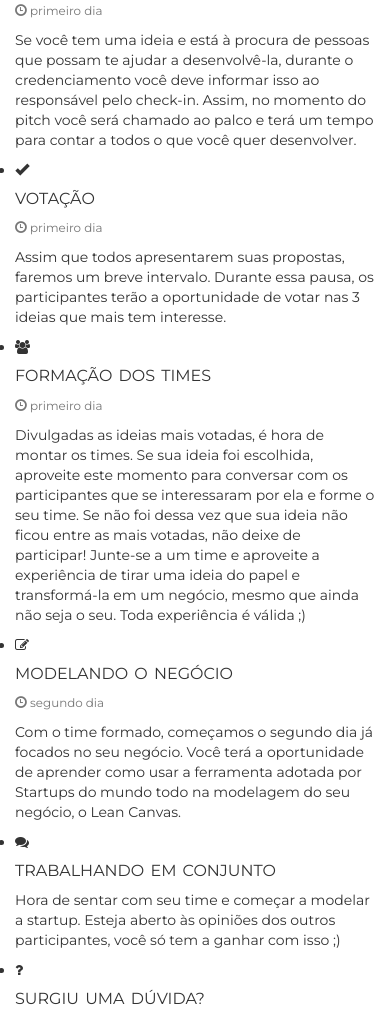
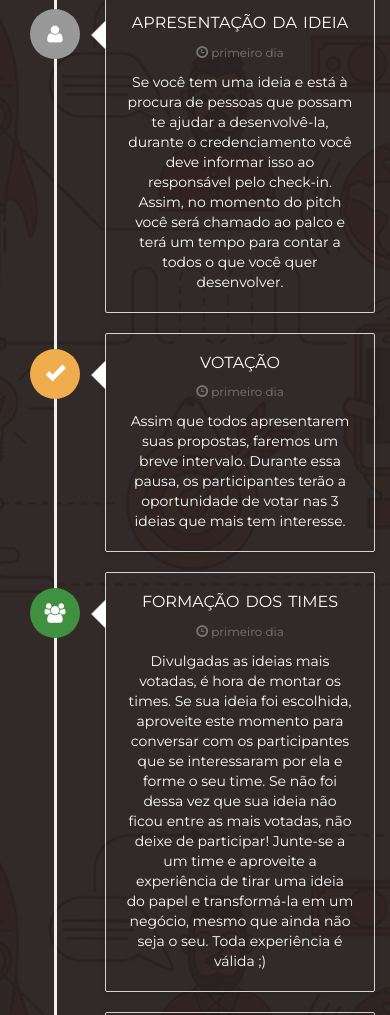
Before and after one commit to junts/sw18, a plain HTML site: page index.html in a window 390 px wide. Shown: the part 2195-3210 px from the top of the page. Drawn offline with nearby package versions, Linux system fonts and the light colour scheme.

Commit message:
Update style.css

```diff
--- a/css/style.css
+++ b/css/style.css
@@ -703,3 +703,249 @@ ul.schedule li{
 #contact .social i.fa:hover {
 	color: #121d1f;
 }
+
+
+
+
+
+
+.item {
+    position: relative;
+    margin: 15px;
+    border-left: 3px dashed antiquewhite;
+    padding: 10px 40px;
+}
+
+.item > span {
+    position: absolute;
+    width: 40px;
+    height: 40px;
+    font-size: 20px;
+    text-align: center;
+    line-height: 40px;
+    border-radius: 100%;
+    left: -20px;
+    top: 0;
+    background: antiquewhite;
+}
+
+.item div {
+    font-size: 18px;
+    font-weight: bold;
+}
+
+.item p {
+   margin-top: 15px;
+}
+
+
+#howto {
+	background: url(../img/bg3.png);
+	background-size: cover;
+	background-position: center;
+	background-repeat: no-repeat;
+	background-attachment: fixed;
+	text-align: center;
+}
+
+#howto .overlay{
+	background: rgba(34, 34, 34, 0.85);
+	height: auto;
+	min-height: 200px;
+	padding: 8% 0 ;
+	color: #ffffff;
+}
+
+ul.howto li{
+	display: inline-block;
+	padding: 20px 40px;
+	vertical-align: middle;
+}
+
+
+
+
+
+.timeline {
+    list-style: none;
+    padding: 20px 0 20px;
+    position: relative;
+}
+
+    .timeline:before {
+        top: 0;
+        bottom: 0;
+        position: absolute;
+        content: " ";
+        width: 3px;
+        background-color: #eeeeee;
+        left: 50%;
+        margin-left: -1.5px;
+    }
+
+    .timeline > li {
+        margin-bottom: 20px;
+        position: relative;
+    }
+
+        .timeline > li:before,
+        .timeline > li:after {
+            content: " ";
+            display: table;
+        }
+
+        .timeline > li:after {
+            clear: both;
+        }
+
+        .timeline > li:before,
+        .timeline > li:after {
+            content: " ";
+            display: table;
+        }
+
+        .timeline > li:after {
+            clear: both;
+        }
+
+        .timeline > li > .timeline-panel {
+            width: 46%;
+            float: left;
+            border: 1px solid #d4d4d4;
+            border-radius: 2px;
+            padding: 20px;
+            position: relative;
+            -webkit-box-shadow: 0 1px 6px rgba(0, 0, 0, 0.175);
+            box-shadow: 0 1px 6px rgba(0, 0, 0, 0.175);
+        }
+
+            .timeline > li > .timeline-panel:before {
+                position: absolute;
+                top: 26px;
+                right: -15px;
+                display: inline-block;
+                border-top: 15px solid transparent;
+                border-left: 15px solid #ccc;
+                border-right: 0 solid #ccc;
+                border-bottom: 15px solid transparent;
+                content: " ";
+            }
+
+            .timeline > li > .timeline-panel:after {
+                position: absolute;
+                top: 27px;
+                right: -14px;
+                display: inline-block;
+                border-top: 14px solid transparent;
+                border-left: 14px solid #fff;
+                border-right: 0 solid #fff;
+                border-bottom: 14px solid transparent;
+                content: " ";
+            }
+
+        .timeline > li > .timeline-badge {
+            color: #fff;
+            width: 50px;
+            height: 50px;
+            line-height: 50px;
+            font-size: 1.4em;
+            text-align: center;
+            position: absolute;
+            top: 16px;
+            left: 50%;
+            margin-left: -25px;
+            background-color: #999999;
+            z-index: 100;
+            border-top-right-radius: 50%;
+            border-top-left-radius: 50%;
+            border-bottom-right-radius: 50%;
+            border-bottom-left-radius: 50%;
+        }
+
+        .timeline > li.timeline-inverted > .timeline-panel {
+            float: right;
+        }
+
+            .timeline > li.timeline-inverted > .timeline-panel:before {
+                border-left-width: 0;
+                border-right-width: 15px;
+                left: -15px;
+                right: auto;
+            }
+
+            .timeline > li.timeline-inverted > .timeline-panel:after {
+                border-left-width: 0;
+                border-right-width: 14px;
+                left: -14px;
+                right: auto;
+            }
+
+.timeline-badge.primary {
+    background-color: #2e6da4 !important;
+}
+
+.timeline-badge.success {
+    background-color: #3f903f !important;
+}
+
+.timeline-badge.warning {
+    background-color: #f0ad4e !important;
+}
+
+.timeline-badge.danger {
+    background-color: #d9534f !important;
+}
+
+.timeline-badge.info {
+    background-color: #5bc0de !important;
+}
+
+.timeline-title {
+    margin-top: 0;
+    color: inherit;
+}
+
+.timeline-body > p,
+.timeline-body > ul {
+    margin-bottom: 0;
+}
+
+    .timeline-body > p + p {
+        margin-top: 5px;
+    }
+
+@media (max-width: 767px) {
+    ul.timeline:before {
+        left: 40px;
+    }
+
+    ul.timeline > li > .timeline-panel {
+        width: calc(100% - 90px);
+        width: -moz-calc(100% - 90px);
+        width: -webkit-calc(100% - 90px);
+    }
+
+    ul.timeline > li > .timeline-badge {
+        left: 15px;
+        margin-left: 0;
+        top: 16px;
+    }
+
+    ul.timeline > li > .timeline-panel {
+        float: right;
+    }
+
+        ul.timeline > li > .timeline-panel:before {
+            border-left-width: 0;
+            border-right-width: 15px;
+            left: -15px;
+            right: auto;
+        }
+
+        ul.timeline > li > .timeline-panel:after {
+            border-left-width: 0;
+            border-right-width: 14px;
+            left: -14px;
+            right: auto;
+        }
+}
```
